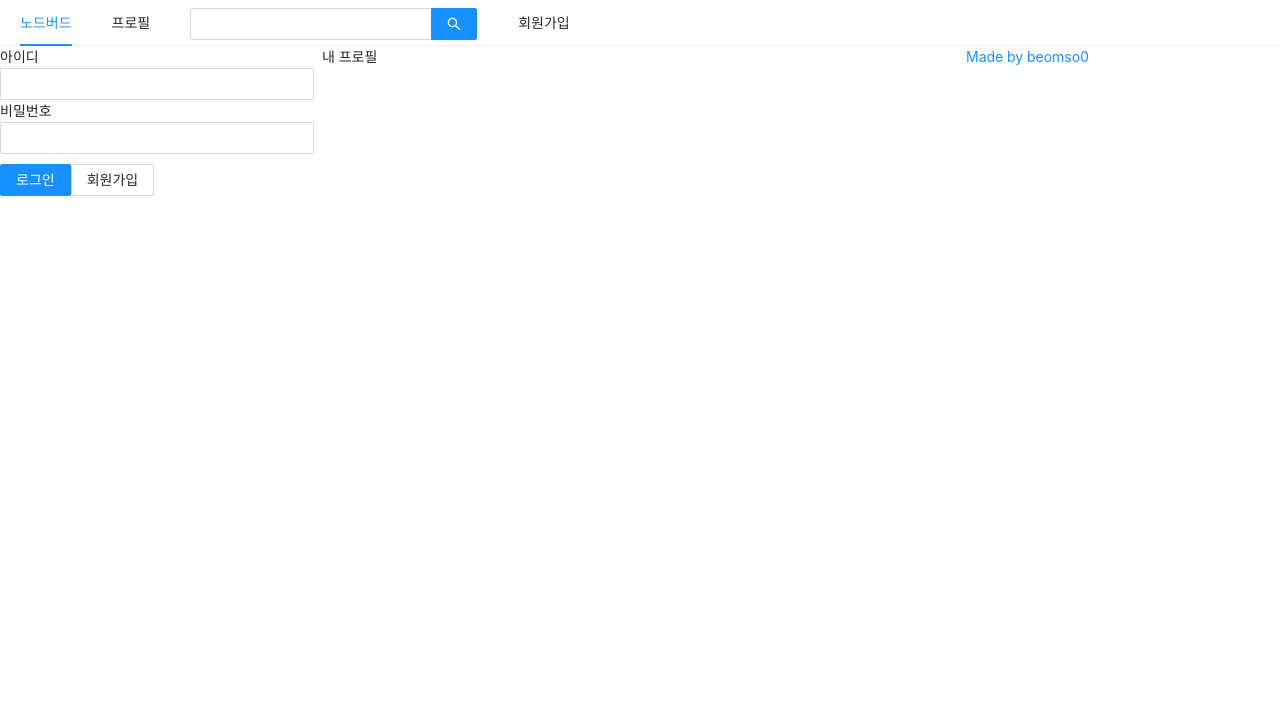
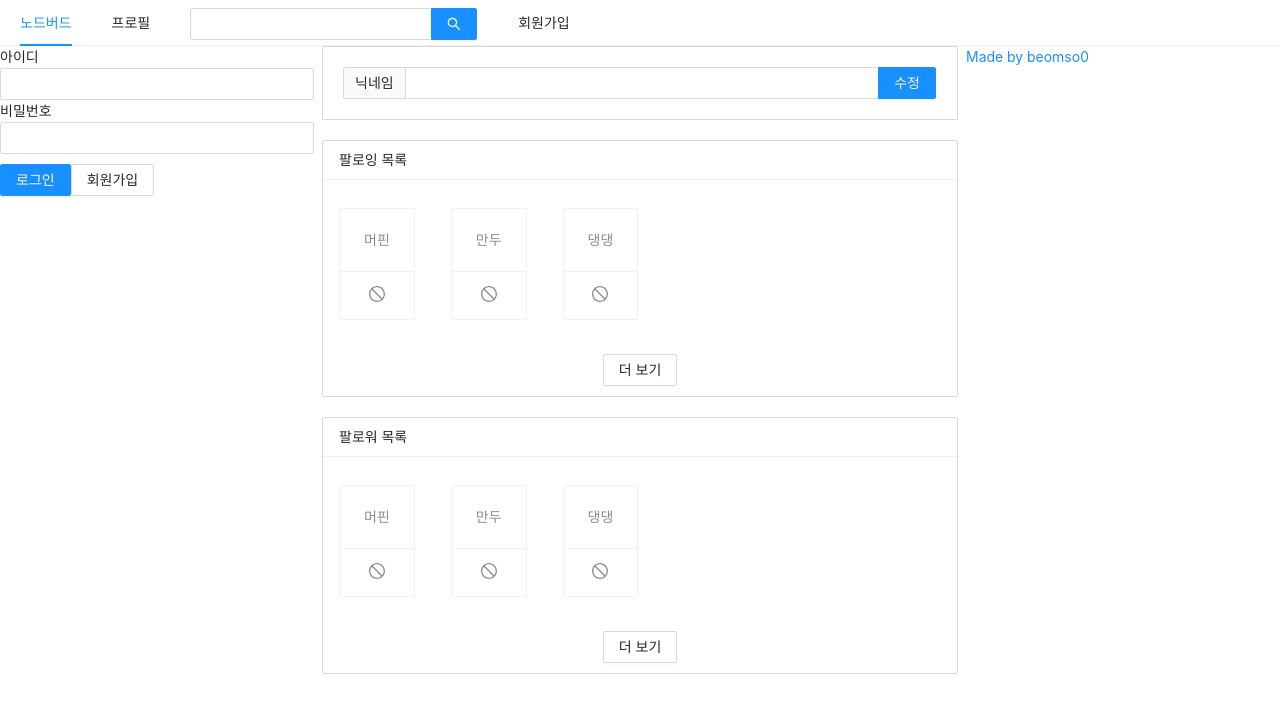
Before and after one commit to beomso0/MuffBird, a Next.js app in the folder prepare/front/: page /profile in a window 1280 px wide. Shown: the top 712 px of the page. Built offline with nearby package versions, Linux system fonts and the light colour scheme.

Commit message:
1st july

```diff
--- /dev/null
+++ b/prepare/front/components/FollowList.js
@@ -0,0 +1,31 @@
+import { List, Button, Card } from 'antd';
+import PropTypes from 'prop-types';
+import { StopOutlined } from '@ant-design/icons';
+
+const FollowList = ({header, data}) => {
+    return (
+        <List
+            style={{marginBottom: 20}}
+            grid={{gutter:4, xs:2, md:3}}
+            size='small'
+            header={<div>{header}</div>}
+            loadMore={<div style={{textAlign: "center", margin: '10px 0'}}><Button>더 보기</Button></div>} //실제로는 이 style 값들 최적화해줘야 함. styled or useMemo.
+            bordered
+            dataSource={data} // --> 배열임.
+            renderItem={(item) => ( //여기에서 배열 data의 객체들이 반복되며 그려짐
+                <List.Item style={{ marginTop: 20 }}>
+                    <Card actions={[<StopOutlined key='stop' />]}>
+                        <Card.Meta description={item.nickname}/>
+                    </Card>
+                </List.Item>
+            )}
+        />
+    );
+};
+
+FollowList.propTypes = {
+    header: PropTypes.string.isRequired,
+    data: PropTypes.array.isRequired
+}
+
+export default FollowList;
--- /dev/null
+++ b/prepare/front/components/NicknameEditForm.js
@@ -0,0 +1,15 @@
+import { Form, Input } from "antd";
+import { useMemo } from "react";
+import styled from "styled-components";
+
+const NicknameEditForm = () => {
+    const style = useMemo(() => ({marginBottom: '20px', border: '1px solid #d9d9d9', padding: '20px'}), []);
+
+    return (
+        <Form style={style}>
+            <Input.Search addonBefore="닉네임" enterButton="수정" />
+        </Form>
+    );
+};
+
+export default NicknameEditForm;
--- a/prepare/front/pages/profile.js
+++ b/prepare/front/pages/profile.js
@@ -1,9 +1,23 @@
 import React from 'react';
 import AppLayout from "../components/AppLayout";
-
+import NicknameEditForm from "../components/NicknameEditForm";
+import FollowList from "../components/FollowList";
+import Head from 'next/head';
 
 const Profile = () => {
-    return <AppLayout>내 프로필</AppLayout>
+    const followerList = [{ nickname: '머핀'}, {nickname: '만두'}, {nickname: '댕댕'}];
+    const followingList = [{ nickname: '머핀'}, {nickname: '만두'}, {nickname: '댕댕'}]; //dummy data
+
+    return (
+        <>
+            <Head>내 프로필 | NodeBird</Head>
+            <AppLayout>
+                <NicknameEditForm />
+                <FollowList header='팔로잉 목록' data={followingList}/>
+                <FollowList header='팔로워 목록' data={followerList}/>
+            </AppLayout>
+        </>
+    );
 };
 
 export default Profile;
```
Also changed, not shown: 1 other file (tests, documents, lock files or other folders).
